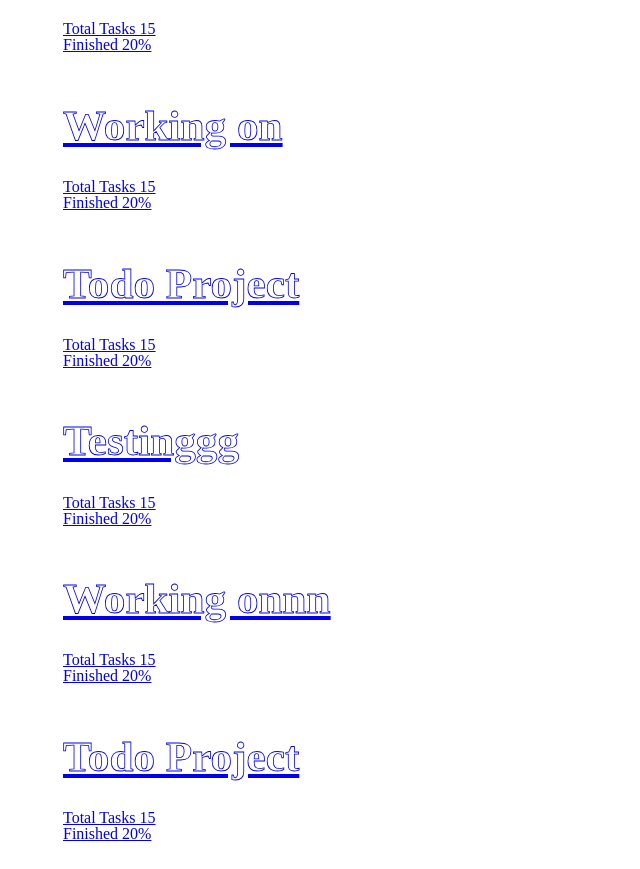
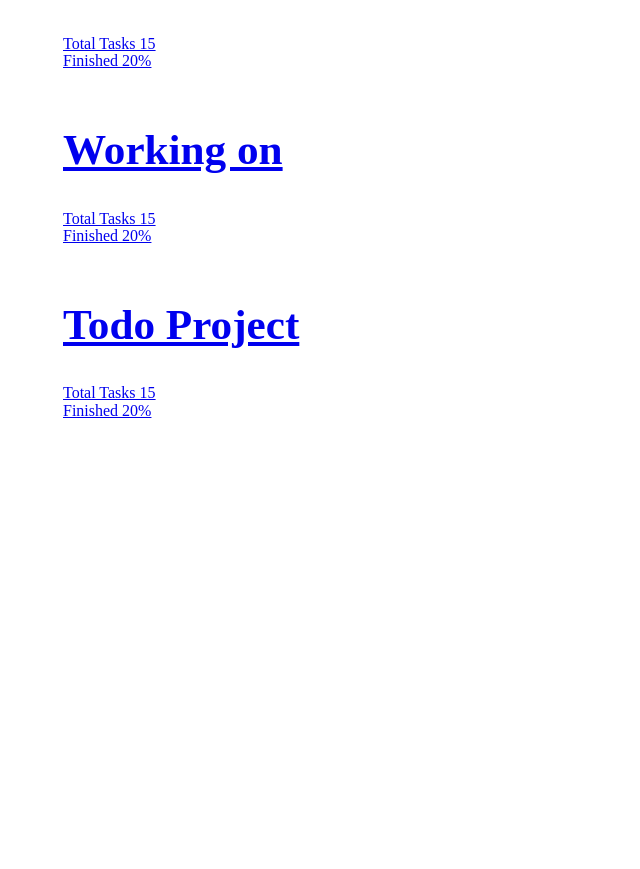
Before and after one commit to TimSalokat/Personal-Website, a SvelteKit app in the folder Website_v1/: page /todo in a window 1280 px wide. Shown: the part 1293-2162 px from the top of the page, without its empty margins (0-640 px from the left). After the commit the page ends 1740 px from the top, so only its background shows below. Built offline with nearby package versions, Linux system fonts and the light colour scheme.

Commit message:
Added an add todo btn

```diff
--- a/Website_v1/src/components/base/SideBar.svelte
+++ b/Website_v1/src/components/base/SideBar.svelte
@@ -41,7 +41,7 @@
                 on:click={() => {closeSideBar()}}
             >
 
-                <div class="w-6 h-6" style="{$states["activePage"] === page.title ? "fill: orange" : `fill: ${l_colors[9]}`}">
+                <div class="w-6 h-6" style="{$states["activePage"] === page.title ? "fill: indigo" : `fill: ${l_colors[9]}`}">
                     <Icon src={page.icon} className="w-6 h-6 fill-inherit"/>
                 </div>
 
--- a/Website_v1/src/components/todo/projectCard.svelte
+++ b/Website_v1/src/components/todo/projectCard.svelte
@@ -17,11 +17,11 @@
     <!-- Heading -->
     <div class="flex flex-col h-full justify-center pb-2 px-0">
         <h2
-            class="text-xl font-extrabold font-mono text-slate-400"
-            style="font-size: 2.7rem; -webkit-text-fill-color: transparent; -webkit-text-stroke: .05rem; line-height: 2.2rem;">
+            class="text-xl font-extrabold text-slate-400 pb-2"
+            style="font-size: 2.7rem;">
             {project.title}
         </h2>
-        <p class="text-slate-500 pl-1" style="line-height: 1rem;">Total Tasks 15 <br/> Finished 20% </p>
+        <p class="text-slate-500 pl-1" style="line-height: 1.1rem;">Total Tasks 15 <br/> Finished 20% </p>
     </div>
 
     <!-- Chart and Text -->
@@ -57,7 +57,7 @@
 <style>
 
     * {
-        transition: .25s ease;
+        transition: scale .25s ease;
     }
 
     #projectContainer::before {
--- a/Website_v1/src/components/todo/todo.svelte
+++ b/Website_v1/src/components/todo/todo.svelte
@@ -14,15 +14,15 @@
     export let customStyle = "";
     export let customClasses = "";
 
-    const t_color = light ? d_colors[6] : l_colors[9];
-    const bg_color = light ? l_colors[10] : d_colors[6];
+    const t_color = light ? l_colors[10] : l_colors[9];
+    const bg_color = light ? d_colors[13] : d_colors[6];
 
     const appliedStyle = `background-color: ${bg_color}; color: ${t_color}; text-decoration-color: ${t_color}; border-color: ${t_color}`;
 
 </script>
 
 <div
-    class="{customClasses} todoContainer items-center w-full rounded-xl h-fit p-2 hover:bg-indigo-900 border-l-0 relative"
+    class="{customClasses} todoContainer items-center w-full rounded-xl h-fit p-2 border-l-0 relative"
     style="{customStyle} {appliedStyle}">
 
     <!-- Side Border -->
@@ -34,16 +34,16 @@
 
         <!-- Checkbox -->
         {#if task.finished}
-            <Icon src={BiCheckCircle} className="fill-inherit w-max h-max flex align-center justify-center" size="1.5rem"/>
+            <Icon src={BiCheckCircle} className="fill-inherit w-max h-max flex align-center justify-center scale-90" size="1.5rem"/>
         {:else}
-            <Icon src={BiCircle} className="fill-inherit w-max h-max flex align-center justify-center" size="1.5rem"/>
+            <Icon src={BiCircle} className="fill-inherit w-max h-max flex align-center justify-center scale-90" size="1.5rem"/>
         {/if}
 
         <span class="prioIndicator" style="background-color: {task.borderColor};"/>
     </div>
 
     <!-- text -->
-    <div class="{task.finished ? "line-through" : ""} decoration-1 ml-3 py-1">
+    <div class="{task.finished ? "line-through" : ""} decoration-1 p-1">
         <h2>{task.title}</h2>
         <h4 class="text-xs">{task.desc}</h4>
     </div>
@@ -54,7 +54,6 @@
 </div>
 
 <style>
-
     * {
         transition: .25s ease;
     }
@@ -72,5 +71,7 @@
     .todoContainer {
         display: grid;
         grid-template-columns: 1.5rem auto;
+        cursor: pointer;
     }
+
 </style>
--- a/Website_v1/src/routes/todo/[project_id]/+page.svelte
+++ b/Website_v1/src/routes/todo/[project_id]/+page.svelte
@@ -41,11 +41,11 @@ const tasks = Tasks.filterByProjectId(uuid);
     <!-- Taks Categories -->
     <div class="flex h-full w-full flex-wrap gap-5">
 
-        <Category title="Todo" {tasks}/>
+        <Category title="Todo" {tasks} project={project.title}/>
 
-        <Category title="Still buggy" {tasks}/>
+        <Category title="Still buggy" {tasks} project={project.title}/>
 
-        <Category title="Implemented"/>
+        <Category title="Implemented" project={project.title}/>
 
     </div>
 </div>
--- a/Website_v1/src/stores/Store_Todo.js
+++ b/Website_v1/src/stores/Store_Todo.js
@@ -59,33 +59,6 @@ export let _projects = [
         priorities: [1,6,7,2],
         totalTasks: 0,
         finishedTasks: 0,
-        uuid: "",
-    },
-    {
-        title: "Testinggg",
-        color: "",
-
-        priorities: [3,2,1,1],
-        totalTasks: 0,
-        finishedTasks: 2,
-        uuid: "",
-    },
-    {
-        title: "Working onnn",
-        color: "",
-
-        priorities: [17,2,7,1],
-        totalTasks: 0,
-        finishedTasks: 6,
-        uuid: "",
-    },
-    {
-        title: "Todo Project",
-        color: "",
-
-        totalTasks: 0,
-        finishedTasks: 11,
-        priorities: [11,2,3,3],
         uuid: "",
     }
 ];
```
Also changed, not shown: Website_v1/src/components/todo/addTodoBtn.svelte (added, +21 -0 lines), Website_v1/src/components/todo/category.svelte (+14 -8 lines).
